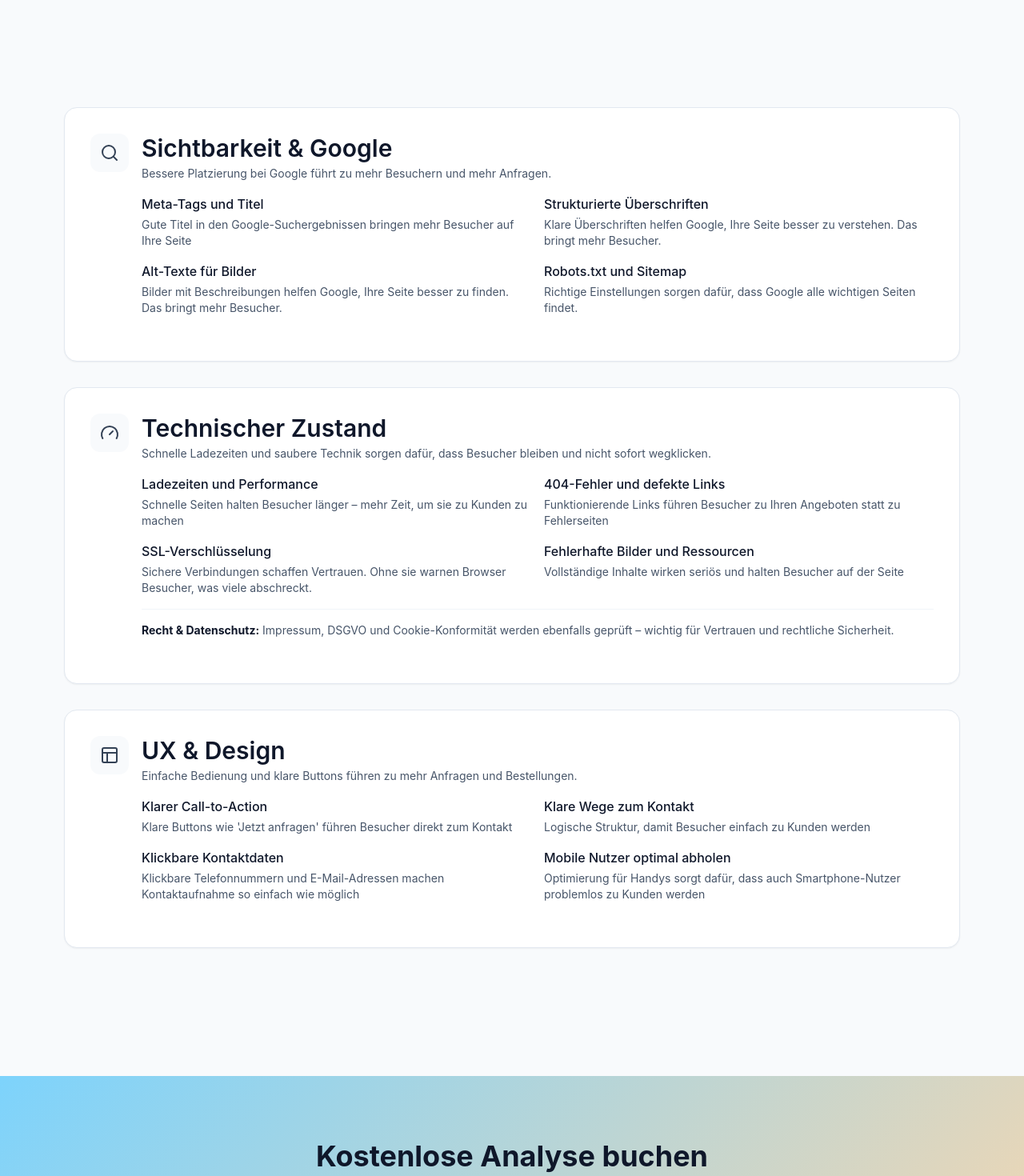
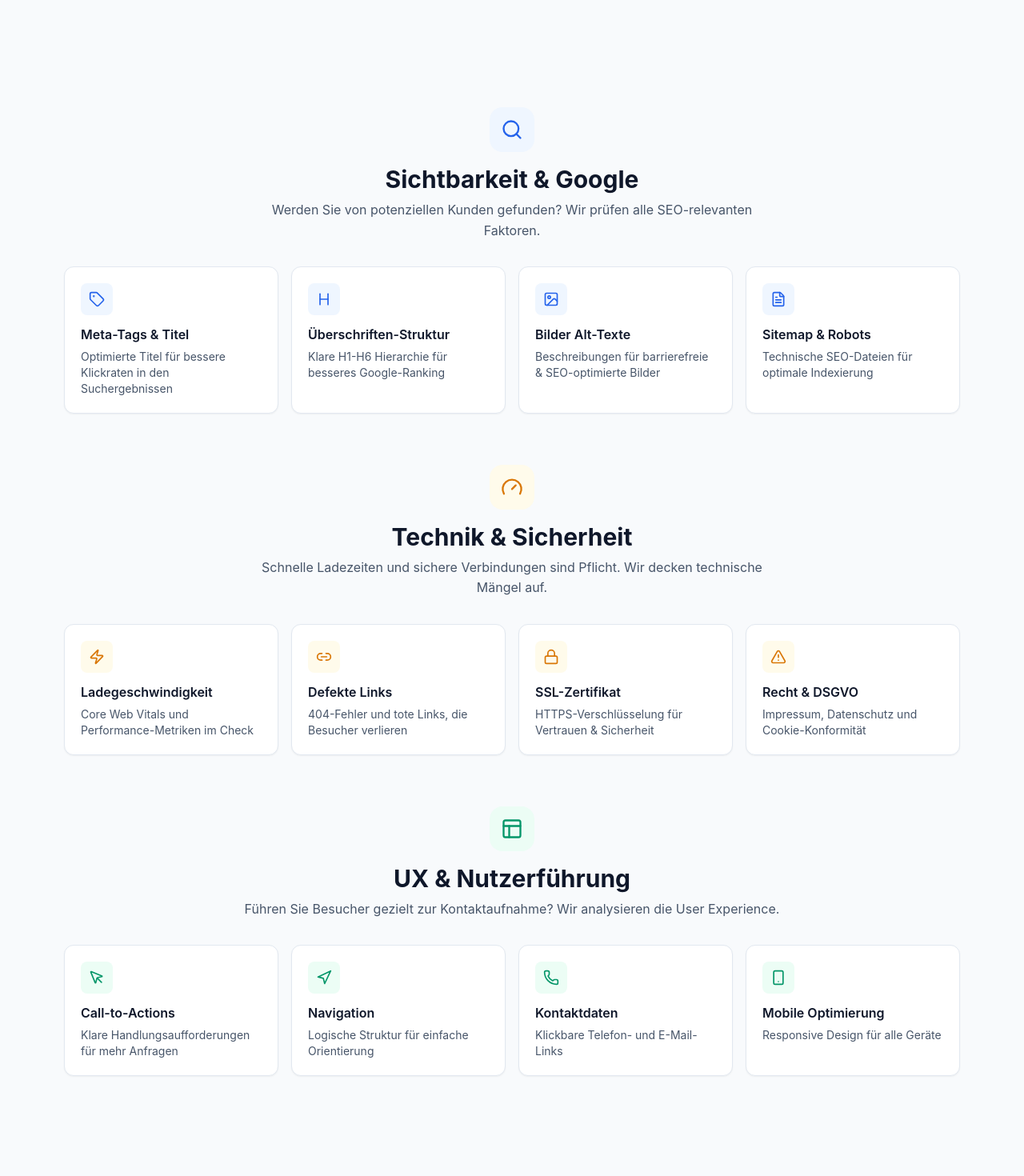
Before and after one commit to maclunk/Sitesweep, a Next.js app: page / in a window 1280 px wide. Shown: the part 880-2350 px from the top of the page at 80% size. Built offline with nearby package versions, Linux system fonts and the light colour scheme; no server answers.

Commit message:
Fix: Relax URL input validatiasdasdon

```diff
--- a/app/page.tsx
+++ b/app/page.tsx
@@ -9,7 +9,7 @@ import Footer from '@/components/Footer'
 import { getCalendlyLink } from '@/lib/calendly'
 import { BenchmarkComparison } from '@/components/BenchmarkComparison'
 import StickyCta from '@/components/StickyCta'
-import { Search, ArrowRight, Gauge, ShieldCheck, Layout } from 'lucide-react'
+import { Search, ArrowRight, Gauge, ShieldCheck, Layout, Tag, Heading, Image, FileText, Zap, Link2, Lock, AlertTriangle, MousePointer, Navigation, Phone, Smartphone } from 'lucide-react'
 
 interface Issue {
   id: string
@@ -339,7 +339,7 @@ export default function Home() {
                     Gewinnt Ihre Website genügend Kunden?
                   </h1>
                   <p className="text-lg md:text-xl font-medium text-slate-800 leading-relaxed">
-                    Der kostenlose Check für Kanzleien, Praxen, Handel & KMU. Finden Sie heraus, was Sie ändern können, um mehr Anfragen zu bekommen und mehr Aufträge zu gewinnen.
+                    Prüfen Sie Ihre Website jetzt kostenlos auf technische Fehler, Sicherheitslücken und Abmahnrisiken.
                   </p>
                   <p className="text-base text-slate-700 leading-relaxed">
                     Scan kostenlos, Ergebnis sofort, keine Verpflichtung. Wir zeigen Ihnen konkret, wie Sie mehr Besucher zu Kunden machen.
@@ -361,114 +361,140 @@ export default function Home() {
               </div>
             </section>
 
-            {/* 2. "Was wir prüfen" - Feature Sections als professionelle Audit-Kategorien */}
-            <section className="max-w-6xl mx-auto px-4 space-y-8 py-16">
+            {/* 2. "Was wir prüfen" - Feature Sections als moderne Card-Grids */}
+            <section className="max-w-6xl mx-auto px-4 py-16 space-y-16">
+
               {/* Kategorie 1: Sichtbarkeit & SEO */}
-              <div className="bg-white rounded-2xl border border-slate-200 shadow-sm p-6 md:p-8">
-                <div className="flex flex-col md:flex-row items-center md:items-start gap-4 mb-6 text-center md:text-left">
-                  <div className="flex-shrink-0 w-12 h-12 rounded-xl bg-slate-50 flex items-center justify-center">
-                    <Search className="w-6 h-6 text-slate-700" strokeWidth={2} />
+              <div>
+                <div className="text-center mb-8">
+                  <div className="inline-flex items-center justify-center w-14 h-14 rounded-2xl bg-blue-50 mb-4">
+                    <Search className="w-7 h-7 text-blue-600" strokeWidth={2} />
                   </div>
-                  <div className="flex-1">
-                    <h2 className="text-2xl md:text-3xl font-semibold text-slate-900 mb-1">
+                  <h2 className="text-2xl md:text-3xl font-bold text-slate-900 mb-2">
                     Sichtbarkeit & Google
                   </h2>
-                    <p className="text-sm text-slate-600 mb-4">
-                      Bessere Platzierung bei Google führt zu mehr Besuchern und mehr Anfragen.
+                  <p className="text-slate-600 max-w-2xl mx-auto">
+                    Werden Sie von potenziellen Kunden gefunden? Wir prüfen alle SEO-relevanten Faktoren.
                   </p>
-                    <div className="grid md:grid-cols-2 gap-4">
-                      <div>
-                        <p className="text-base font-medium text-slate-900 mb-1">Meta-Tags und Titel</p>
-                        <p className="text-sm text-slate-600">Gute Titel in den Google-Suchergebnissen bringen mehr Besucher auf Ihre Seite</p>
                 </div>
-                      <div>
-                        <p className="text-base font-medium text-slate-900 mb-1">Strukturierte Überschriften</p>
-                        <p className="text-sm text-slate-600">Klare Überschriften helfen Google, Ihre Seite besser zu verstehen. Das bringt mehr Besucher.</p>
+                <div className="grid grid-cols-1 md:grid-cols-2 lg:grid-cols-4 gap-4">
+                  <div className="bg-white rounded-xl border border-slate-200 p-5 shadow-sm hover:shadow-md transition-shadow">
+                    <div className="w-10 h-10 rounded-lg bg-blue-50 flex items-center justify-center mb-3">
+                      <Tag className="w-5 h-5 text-blue-600" />
                     </div>
-                      <div>
-                        <p className="text-base font-medium text-slate-900 mb-1">Alt-Texte für Bilder</p>
-                        <p className="text-sm text-slate-600">Bilder mit Beschreibungen helfen Google, Ihre Seite besser zu finden. Das bringt mehr Besucher.</p>
+                    <h3 className="font-semibold text-slate-900 mb-1">Meta-Tags & Titel</h3>
+                    <p className="text-sm text-slate-600">Optimierte Titel für bessere Klickraten in den Suchergebnissen</p>
                   </div>
-                      <div>
-                        <p className="text-base font-medium text-slate-900 mb-1">Robots.txt und Sitemap</p>
-                        <p className="text-sm text-slate-600">Richtige Einstellungen sorgen dafür, dass Google alle wichtigen Seiten findet.</p>
+                  <div className="bg-white rounded-xl border border-slate-200 p-5 shadow-sm hover:shadow-md transition-shadow">
+                    <div className="w-10 h-10 rounded-lg bg-blue-50 flex items-center justify-center mb-3">
+                      <Heading className="w-5 h-5 text-blue-600" />
                     </div>
+                    <h3 className="font-semibold text-slate-900 mb-1">Überschriften-Struktur</h3>
+                    <p className="text-sm text-slate-600">Klare H1-H6 Hierarchie für besseres Google-Ranking</p>
                   </div>
+                  <div className="bg-white rounded-xl border border-slate-200 p-5 shadow-sm hover:shadow-md transition-shadow">
+                    <div className="w-10 h-10 rounded-lg bg-blue-50 flex items-center justify-center mb-3">
+                      <Image className="w-5 h-5 text-blue-600" />
+                    </div>
+                    <h3 className="font-semibold text-slate-900 mb-1">Bilder Alt-Texte</h3>
+                    <p className="text-sm text-slate-600">Beschreibungen für barrierefreie & SEO-optimierte Bilder</p>
+                  </div>
+                  <div className="bg-white rounded-xl border border-slate-200 p-5 shadow-sm hover:shadow-md transition-shadow">
+                    <div className="w-10 h-10 rounded-lg bg-blue-50 flex items-center justify-center mb-3">
+                      <FileText className="w-5 h-5 text-blue-600" />
+                    </div>
+                    <h3 className="font-semibold text-slate-900 mb-1">Sitemap & Robots</h3>
+                    <p className="text-sm text-slate-600">Technische SEO-Dateien für optimale Indexierung</p>
                   </div>
                 </div>
               </div>
 
               {/* Kategorie 2: Technischer Zustand */}
-              <div className="bg-white rounded-2xl border border-slate-200 shadow-sm p-6 md:p-8">
-                <div className="flex flex-col md:flex-row items-center md:items-start gap-4 mb-6 text-center md:text-left">
-                  <div className="flex-shrink-0 w-12 h-12 rounded-xl bg-slate-50 flex items-center justify-center">
-                    <Gauge className="w-6 h-6 text-slate-700" strokeWidth={2} />
+              <div>
+                <div className="text-center mb-8">
+                  <div className="inline-flex items-center justify-center w-14 h-14 rounded-2xl bg-amber-50 mb-4">
+                    <Gauge className="w-7 h-7 text-amber-600" strokeWidth={2} />
                   </div>
-                  <div className="flex-1">
-                    <h2 className="text-2xl md:text-3xl font-semibold text-slate-900 mb-1">
-                      Technischer Zustand
+                  <h2 className="text-2xl md:text-3xl font-bold text-slate-900 mb-2">
+                    Technik & Sicherheit
                   </h2>
-                    <p className="text-sm text-slate-600 mb-4">
-                      Schnelle Ladezeiten und saubere Technik sorgen dafür, dass Besucher bleiben und nicht sofort wegklicken.
-                    </p>
-                    <div className="grid md:grid-cols-2 gap-4">
-                      <div>
-                        <p className="text-base font-medium text-slate-900 mb-1">Ladezeiten und Performance</p>
-                        <p className="text-sm text-slate-600">Schnelle Seiten halten Besucher länger – mehr Zeit, um sie zu Kunden zu machen</p>
-                      </div>
-                      <div>
-                        <p className="text-base font-medium text-slate-900 mb-1">404-Fehler und defekte Links</p>
-                        <p className="text-sm text-slate-600">Funktionierende Links führen Besucher zu Ihren Angeboten statt zu Fehlerseiten</p>
-                      </div>
-                      <div>
-                        <p className="text-base font-medium text-slate-900 mb-1">SSL-Verschlüsselung</p>
-                        <p className="text-sm text-slate-600">Sichere Verbindungen schaffen Vertrauen. Ohne sie warnen Browser Besucher, was viele abschreckt.</p>
-                      </div>
-                      <div>
-                        <p className="text-base font-medium text-slate-900 mb-1">Fehlerhafte Bilder und Ressourcen</p>
-                        <p className="text-sm text-slate-600">Vollständige Inhalte wirken seriös und halten Besucher auf der Seite</p>
-                      </div>
-                    </div>
-                    <div className="mt-4 pt-4 border-t border-slate-100">
-                      <p className="text-sm text-slate-600">
-                        <strong className="text-slate-900">Recht & Datenschutz:</strong> Impressum, DSGVO und Cookie-Konformität werden ebenfalls geprüft – wichtig für Vertrauen und rechtliche Sicherheit.
+                  <p className="text-slate-600 max-w-2xl mx-auto">
+                    Schnelle Ladezeiten und sichere Verbindungen sind Pflicht. Wir decken technische Mängel auf.
                   </p>
                 </div>
+                <div className="grid grid-cols-1 md:grid-cols-2 lg:grid-cols-4 gap-4">
+                  <div className="bg-white rounded-xl border border-slate-200 p-5 shadow-sm hover:shadow-md transition-shadow">
+                    <div className="w-10 h-10 rounded-lg bg-amber-50 flex items-center justify-center mb-3">
+                      <Zap className="w-5 h-5 text-amber-600" />
+                    </div>
+                    <h3 className="font-semibold text-slate-900 mb-1">Ladegeschwindigkeit</h3>
+                    <p className="text-sm text-slate-600">Core Web Vitals und Performance-Metriken im Check</p>
+                  </div>
+                  <div className="bg-white rounded-xl border border-slate-200 p-5 shadow-sm hover:shadow-md transition-shadow">
+                    <div className="w-10 h-10 rounded-lg bg-amber-50 flex items-center justify-center mb-3">
+                      <Link2 className="w-5 h-5 text-amber-600" />
+                    </div>
+                    <h3 className="font-semibold text-slate-900 mb-1">Defekte Links</h3>
+                    <p className="text-sm text-slate-600">404-Fehler und tote Links, die Besucher verlieren</p>
+                  </div>
+                  <div className="bg-white rounded-xl border border-slate-200 p-5 shadow-sm hover:shadow-md transition-shadow">
+                    <div className="w-10 h-10 rounded-lg bg-amber-50 flex items-center justify-center mb-3">
+                      <Lock className="w-5 h-5 text-amber-600" />
+                    </div>
+                    <h3 className="font-semibold text-slate-900 mb-1">SSL-Zertifikat</h3>
+                    <p className="text-sm text-slate-600">HTTPS-Verschlüsselung für Vertrauen & Sicherheit</p>
+                  </div>
+                  <div className="bg-white rounded-xl border border-slate-200 p-5 shadow-sm hover:shadow-md transition-shadow">
+                    <div className="w-10 h-10 rounded-lg bg-amber-50 flex items-center justify-center mb-3">
+                      <AlertTriangle className="w-5 h-5 text-amber-600" />
+                    </div>
+                    <h3 className="font-semibold text-slate-900 mb-1">Recht & DSGVO</h3>
+                    <p className="text-sm text-slate-600">Impressum, Datenschutz und Cookie-Konformität</p>
                   </div>
                 </div>
               </div>
 
               {/* Kategorie 3: UX & Design */}
-              <div className="bg-white rounded-2xl border border-slate-200 shadow-sm p-6 md:p-8">
-                <div className="flex flex-col md:flex-row items-center md:items-start gap-4 mb-6 text-center md:text-left">
-                  <div className="flex-shrink-0 w-12 h-12 rounded-xl bg-slate-50 flex items-center justify-center">
-                    <Layout className="w-6 h-6 text-slate-700" strokeWidth={2} />
+              <div>
+                <div className="text-center mb-8">
+                  <div className="inline-flex items-center justify-center w-14 h-14 rounded-2xl bg-emerald-50 mb-4">
+                    <Layout className="w-7 h-7 text-emerald-600" strokeWidth={2} />
                   </div>
-                  <div className="flex-1">
-                    <h2 className="text-2xl md:text-3xl font-semibold text-slate-900 mb-1">
-                      UX & Design
+                  <h2 className="text-2xl md:text-3xl font-bold text-slate-900 mb-2">
+                    UX & Nutzerführung
                   </h2>
-                    <p className="text-sm text-slate-600 mb-4">
-                      Einfache Bedienung und klare Buttons führen zu mehr Anfragen und Bestellungen.
+                  <p className="text-slate-600 max-w-2xl mx-auto">
+                    Führen Sie Besucher gezielt zur Kontaktaufnahme? Wir analysieren die User Experience.
                   </p>
-                    <div className="grid md:grid-cols-2 gap-4">
-                      <div>
-                        <p className="text-base font-medium text-slate-900 mb-1">Klarer Call-to-Action</p>
-                        <p className="text-sm text-slate-600">Klare Buttons wie 'Jetzt anfragen' führen Besucher direkt zum Kontakt</p>
                 </div>
-                      <div>
-                        <p className="text-base font-medium text-slate-900 mb-1">Klare Wege zum Kontakt</p>
-                        <p className="text-sm text-slate-600">Logische Struktur, damit Besucher einfach zu Kunden werden</p>
+                <div className="grid grid-cols-1 md:grid-cols-2 lg:grid-cols-4 gap-4">
+                  <div className="bg-white rounded-xl border border-slate-200 p-5 shadow-sm hover:shadow-md transition-shadow">
+                    <div className="w-10 h-10 rounded-lg bg-emerald-50 flex items-center justify-center mb-3">
+                      <MousePointer className="w-5 h-5 text-emerald-600" />
                     </div>
-                      <div>
-                        <p className="text-base font-medium text-slate-900 mb-1">Klickbare Kontaktdaten</p>
-                        <p className="text-sm text-slate-600">Klickbare Telefonnummern und E-Mail-Adressen machen Kontaktaufnahme so einfach wie möglich</p>
+                    <h3 className="font-semibold text-slate-900 mb-1">Call-to-Actions</h3>
+                    <p className="text-sm text-slate-600">Klare Handlungsaufforderungen für mehr Anfragen</p>
                   </div>
-                      <div>
-                        <p className="text-base font-medium text-slate-900 mb-1">Mobile Nutzer optimal abholen</p>
-                        <p className="text-sm text-slate-600">Optimierung für Handys sorgt dafür, dass auch Smartphone-Nutzer problemlos zu Kunden werden</p>
+                  <div className="bg-white rounded-xl border border-slate-200 p-5 shadow-sm hover:shadow-md transition-shadow">
+                    <div className="w-10 h-10 rounded-lg bg-emerald-50 flex items-center justify-center mb-3">
+                      <Navigation className="w-5 h-5 text-emerald-600" />
                     </div>
+                    <h3 className="font-semibold text-slate-900 mb-1">Navigation</h3>
+                    <p className="text-sm text-slate-600">Logische Struktur für einfache Orientierung</p>
                   </div>
+                  <div className="bg-white rounded-xl border border-slate-200 p-5 shadow-sm hover:shadow-md transition-shadow">
+                    <div className="w-10 h-10 rounded-lg bg-emerald-50 flex items-center justify-center mb-3">
+                      <Phone className="w-5 h-5 text-emerald-600" />
+                    </div>
+                    <h3 className="font-semibold text-slate-900 mb-1">Kontaktdaten</h3>
+                    <p className="text-sm text-slate-600">Klickbare Telefon- und E-Mail-Links</p>
+                  </div>
+                  <div className="bg-white rounded-xl border border-slate-200 p-5 shadow-sm hover:shadow-md transition-shadow">
+                    <div className="w-10 h-10 rounded-lg bg-emerald-50 flex items-center justify-center mb-3">
+                      <Smartphone className="w-5 h-5 text-emerald-600" />
+                    </div>
+                    <h3 className="font-semibold text-slate-900 mb-1">Mobile Optimierung</h3>
+                    <p className="text-sm text-slate-600">Responsive Design für alle Geräte</p>
                   </div>
                 </div>
               </div>
--- a/components/Header.tsx
+++ b/components/Header.tsx
@@ -65,7 +65,7 @@ export default function Header() {
                   : 'text-slate-600 hover:text-slate-900'
               }`}
             >
-              Infos
+              Ratgeber
             </Link>
             <Link
               href="/ueber-uns"
```
Lines whose indentation alone changed are shown as unchanged.
